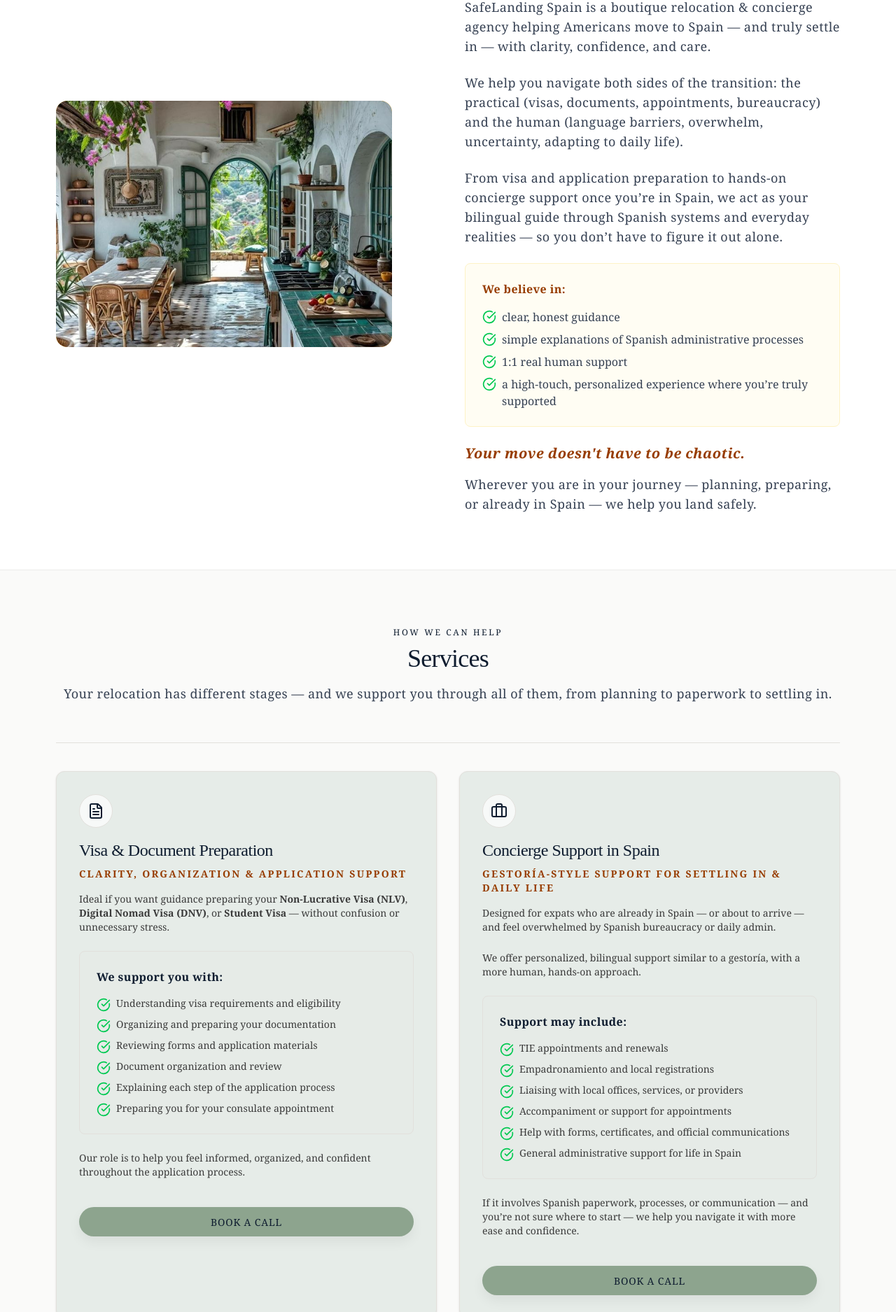
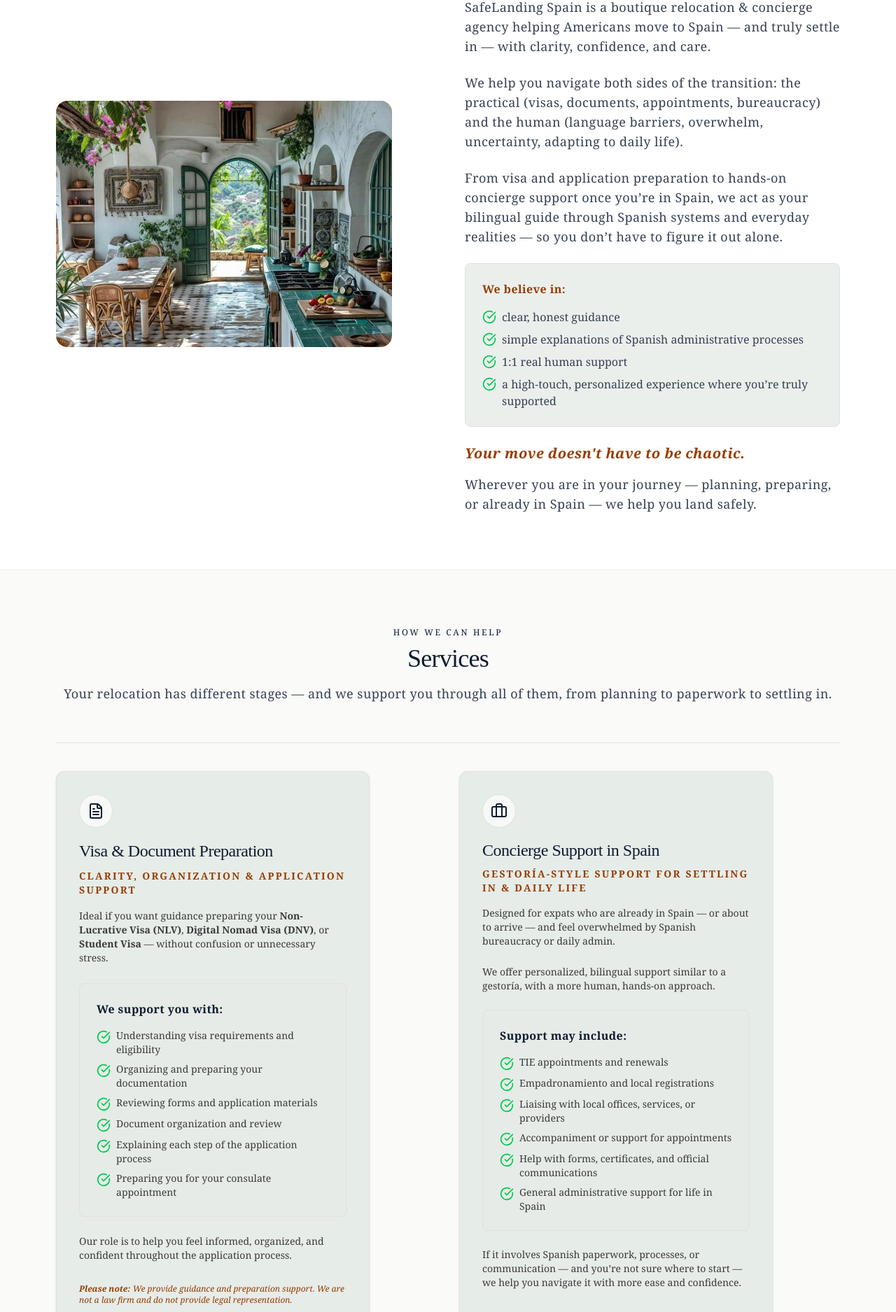
Before and after one commit to aurelido/safelanding-spain-landingpage, a React (Vite) app: page / in a window 1280 px wide. Shown: the part 880-2755 px from the top of the page at 70% size. Built offline with nearby package versions, Linux system fonts and the light colour scheme.

Commit message:
Review and tweet the styles and content

```diff
--- a/src/components/AboutSection.jsx
+++ b/src/components/AboutSection.jsx
@@ -41,7 +41,7 @@
               From visa and application preparation to hands-on concierge support once you’re in Spain, we act as your bilingual guide through Spanish systems and everyday realities — so you don’t have to figure it out alone.
             </p>
 
-            <div className="bg-amber-50/60 p-6 rounded-lg border border-amber-100 mb-6">
+            <div className="bg-[color:var(--sl-card)]/80 p-6 rounded-lg border border-[color:var(--sl-border)] mb-6">
               <h4 className="font-semibold text-amber-800 mb-4 tracking-wide">We believe in:</h4>
               <ul className="space-y-2 text-gray-700 font-light">
                 <li className="flex items-start">
--- a/src/components/AppFooter.jsx
+++ b/src/components/AppFooter.jsx
@@ -36,7 +36,7 @@
       <div className="max-w-7xl mx-auto px-4 sm:px-6 lg:px-8">
         <div className="grid md:grid-cols-[minmax(0,0.9fr)_minmax(0,1.4fr)] gap-8 md:gap-12 mb-8">
           {/* Left block: compact contact details card */}
-          <div className="bg-[color:var(--sl-card)] rounded-2xl px-6 py-7 md:px-7 md:py-8 flex flex-col justify-between max-w-md">
+          <div className="bg-[color:var(--sl-card)] p-8 rounded-xl shadow-sm border border-[color:var(--sl-border)] md:px-7 md:py-8 flex flex-col justify-between max-w-md">
             <div className="space-y-3">
               <p className="sl-eyebrow mb-1">Contact</p>
               <h3 className="sl-heading text-xl md:text-2xl">Get in touch</h3>
@@ -51,7 +51,7 @@
               </p>
               <p className="flex items-center gap-2 text-[color:var(--sl-text)]">
                 <Phone className="w-4 h-4 text-[color:var(--sl-accent)]" />
-                <span>+34 651 37 36 66 · By appointment</span>
+                <span>+1 (508)-492-5842</span>
               </p>
             </div>
           </div>
@@ -138,7 +138,7 @@
 
             <div className="border-t border-[color:var(--sl-border)] pt-4 mt-2 flex flex-col sm:flex-row sm:items-center sm:justify-between gap-2">
               <p className="text-xs text-[color:var(--sl-muted)]">
-                © 2026 SafeLanding Spain · Boutique relocation &amp; concierge for Americans in Spain
+                © 2026 SafeLanding Spain · Boutique relocation &amp; transition support for expats moving to Spain
               </p>
             </div>
           </div>
--- a/src/components/FinalCtaSection.jsx
+++ b/src/components/FinalCtaSection.jsx
@@ -30,7 +30,7 @@
                   // src="https://placehold.co/400x400/8B5A3C/FFFFFF?text=Nature+in+Spain"
                   src={ctaImage}
                   alt="Coffee talk"
-                  className="w-full h-full object-cover rounded-2xl"
+                  className="w-full h-full object-cover shadow-sm border border-[color:var(--sl-border)] rounded-2xl"
                 />
               </div>
             {/* </div> */}
--- a/src/components/NavBar.jsx
+++ b/src/components/NavBar.jsx
@@ -20,7 +20,7 @@
       <div className="max-w-7xl mx-auto px-4 sm:px-6 lg:px-8">
         <div className="flex justify-between items-center h-16">
           <div className="flex items-center">
-            <span className="text-xl md:text-2xl font-light tracking-[0.16em] uppercase text-stone-900">
+            <span className="text-xl md:text-2xl font-light tracking-[2px] text-stone-900">
               SafeLanding Spain
             </span>
           </div>
--- a/src/components/ServicesSection.jsx
+++ b/src/components/ServicesSection.jsx
@@ -37,7 +37,7 @@
             </a>
           </div> */}
 
-          <div className="bg-[color:var(--sl-card)] p-8 rounded-xl shadow-sm border border-[color:var(--sl-border)] flex flex-col">
+          <div className="bg-[color:var(--sl-card)] p-8 rounded-xl shadow-sm border border-[color:var(--sl-border)] flex flex-col justify-between max-w-md">
             <div className="w-12 h-12 rounded-full flex items-center justify-center mb-4 bg-white/70 border border-[color:var(--sl-border)]">
               <FileText className="w-6 h-6 text-[color:var(--sl-accent)]" />
             </div>
@@ -80,6 +80,9 @@
             <p className="sl-body-copy text-sm mb-6">
               Our role is to help you feel informed, organized, and confident throughout the application process.
             </p>
+            <p className="mt-1 text-xs text-[color:var(--sl-accent-soft)] italic">
+              <b>Please note:</b> We provide guidance and preparation support. We are not a law firm and do not provide legal representation.
+            </p>
             <a
               className="mt-4 w-full sl-button-primary justify-center"
               href="https://koalendar.com/e/relocation-exploratory-call-complimentary"
@@ -88,7 +91,7 @@
             </a>
           </div>
 
-          <div className="bg-[color:var(--sl-card)] p-8 rounded-xl shadow-sm border border-[color:var(--sl-border)] flex flex-col">
+          <div className="bg-[color:var(--sl-card)] p-8 rounded-xl shadow-sm border border-[color:var(--sl-border)] flex flex-col justify-between max-w-md">
             <div className="w-12 h-12 rounded-full flex items-center justify-center mb-4 bg-white/70 border border-[color:var(--sl-border)]">
               <Briefcase className="w-6 h-6 text-[color:var(--sl-accent)]" />
             </div>
--- a/src/index.css
+++ b/src/index.css
@@ -83,7 +83,7 @@
   letter-spacing: 0.08em;
   box-shadow: 0 16px 34px rgba(0, 0, 0, 0.35);
   border-width: 1.5px;
-  border-color: #406a41;
+  /* border-color: #406a41; */
   background-color: var(--sl-button-primary);
 }
 
```
